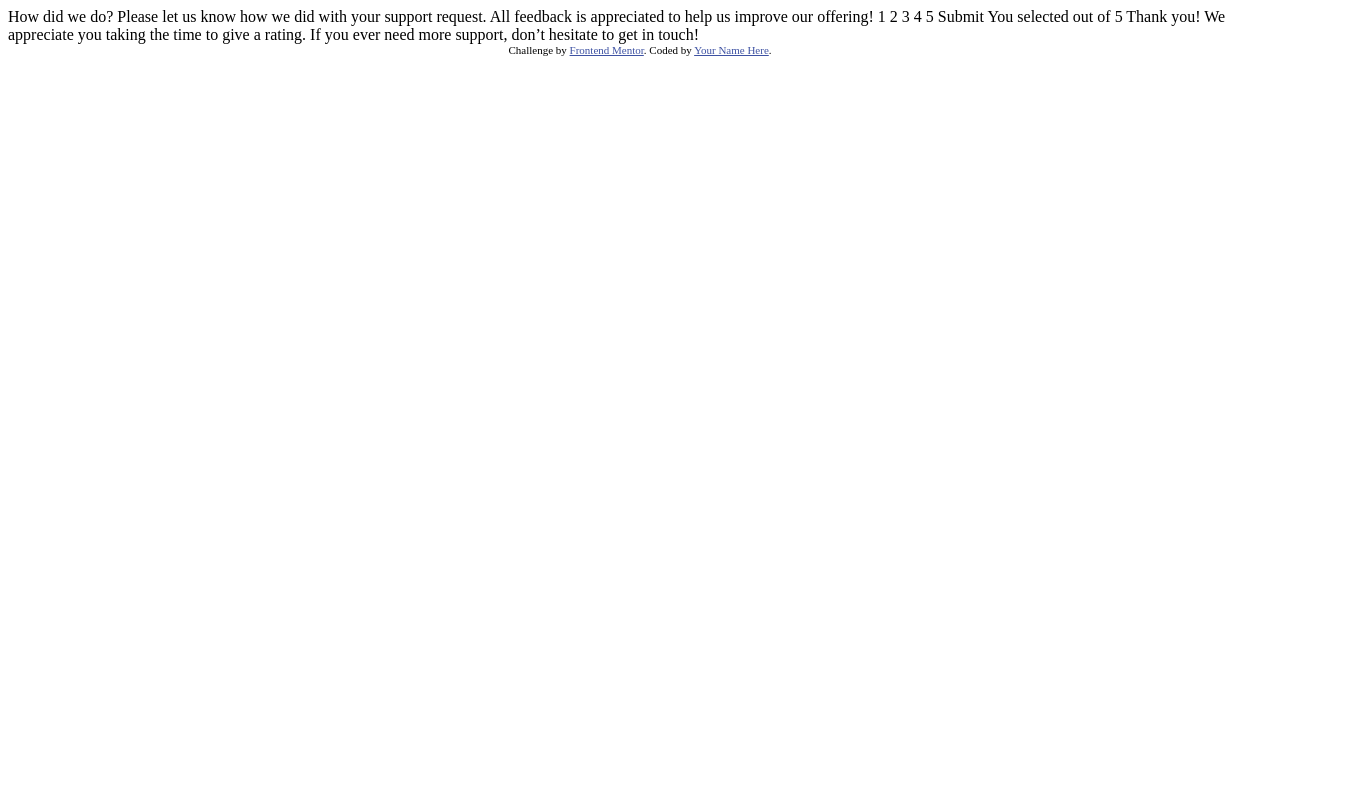
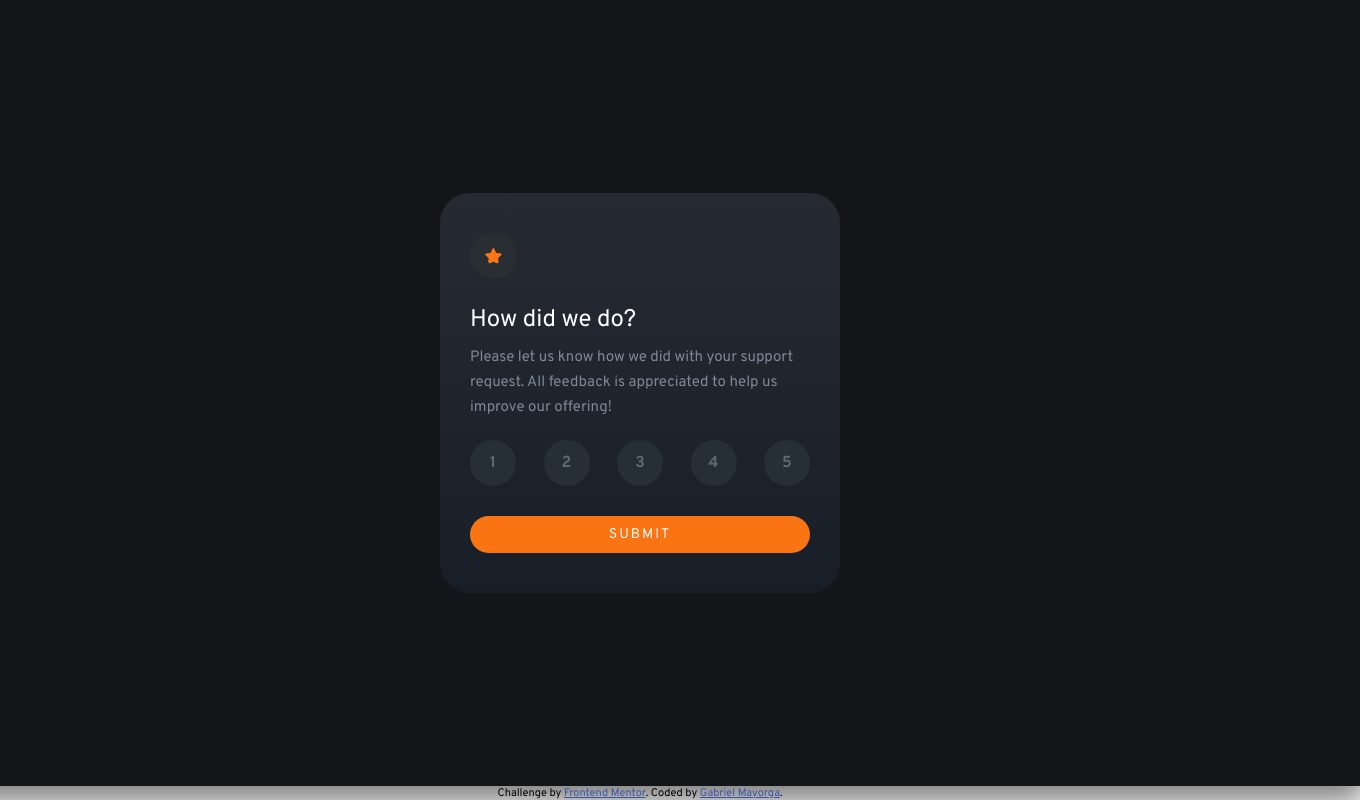
Before and after one commit to Gabox-28/InteractiveRatingComponent, a plain HTML site: page index.html in a window 1280 px wide. Shown: the whole page, 1360 px wide, since content can reach past the window. Drawn offline with Linux system fonts and the light colour scheme.

Commit message:
Challenge completed

```diff
--- a/index.html
+++ b/index.html
@@ -4,46 +4,56 @@
   <meta charset="UTF-8">
   <meta name="viewport" content="width=device-width, initial-scale=1.0"> <!-- displays site properly based on user's device -->
 
-  <link rel="icon" type="image/png" sizes="32x32" href="./images/favicon-32x32.png">
+  <link rel="icon" type="image/png" sizes="32x32" href="./images/favicon.png">
 
-  <title>Frontend Mentor | Interactive rating component</title>
+  <title>Interactive rating component | Gabriel Mayorga</title>
 
   <!-- Feel free to remove these styles or customise in your own stylesheet 👍 -->
   <style>
     .attribution { font-size: 11px; text-align: center; }
     .attribution a { color: hsl(228, 45%, 44%); }
   </style>
+
+  <link rel="preconnect" href="https://fonts.googleapis.com">
+  <link rel="preconnect" href="https://fonts.gstatic.com" crossorigin>
+  <link href="https://fonts.googleapis.com/css2?family=Overpass:wght@400;700&display=swap" rel="stylesheet">
+  <link rel="stylesheet" href="./style.css">
 </head>
 <body>
+<main class="main-container">
+  <section class="card rate-card">
+    <div class="content">
+      <img src="./images/icon-star.svg" alt="Star Icon">
+      <h1 class="title">How did we do?</h1>
+      <p class="description">Please let us know how we did with your support request. All feedback is appreciated
+        to help us improve our offering!</p>
 
-  <!-- Rating state start -->
+      <div class="buttons">
+        <div onclick="selected('btn-1')" onmouseover="over('btn-1')" onmouseout="lastOver('btn-1')" class="button btn-1">1</div>
+        <div onclick="selected('btn-2')" onmouseover="over('btn-2')" onmouseout="lastOver('btn-2')" class="button btn-2">2</div>
+        <div onclick="selected('btn-3')" onmouseover="over('btn-3')" onmouseout="lastOver('btn-3')" class="button btn-3">3</div>
+        <div onclick="selected('btn-4')" onmouseover="over('btn-4')" onmouseout="lastOver('btn-4')" class="button btn-4">4</div>
+        <div onclick="selected('btn-5')" onmouseover="over('btn-5')" onmouseout="lastOver('btn-5')" class="button btn-5">5</div>
+      </div>
 
-  How did we do?
+      <button disabled class="submit-button" onclick="submit()">Submit</button>
+    </div>
+  </section>
 
-  Please let us know how we did with your support request. All feedback is appreciated
-  to help us improve our offering!
+  <section class="card thanks-card inactive">
+    <img src="./images/illustration-thank-you.svg" alt="Thank you image">
+    <span class="rate">You selected <span class="rate-selected">4</span> out of 5</span>
+    <h1 class="title">Thank you!</h1>
+    <p class="thanks-description">We appreciate you taking the time to give a rating. If you ever need more support,
+      don’t hesitate to get in touch!</p>
+  </section>
+</main>
 
-  1 2 3 4 5
+  <footer class="attribution">
+    Challenge by <a href="https://www.frontendmentor.io?ref=challenge" target="_blank">Frontend Mentor</a>.
+    Coded by <a href="https://www.gabrielmayorga.com/">Gabriel Mayorga</a>.
+  </footer>
 
-  Submit
-
-  <!-- Rating state end -->
-
-  <!-- Thank you state start -->
-
-  You selected <!-- Add rating here --> out of 5
-
-  Thank you!
-
-  We appreciate you taking the time to give a rating. If you ever need more support,
-  don’t hesitate to get in touch!
-
-  <!-- Thank you state end -->
-
-
-  <div class="attribution">
-    Challenge by <a href="https://www.frontendmentor.io?ref=challenge" target="_blank">Frontend Mentor</a>.
-    Coded by <a href="#">Your Name Here</a>.
-  </div>
+<script src="./main.js"></script>
 </body>
 </html>
--- /dev/null
+++ b/main.js
@@ -0,0 +1,54 @@
+function lastOver(button){
+    const btn = document.querySelector(`.${button}`)
+
+    if(btn.id !== 'selected'){
+        btn.style.background = '#7c8898'
+        btn.style.color = '#ffffff'
+        setTimeout(() =>{
+            btn.removeAttribute('style')
+        }, 250)
+    }
+}
+
+function over(button){
+    const btn = document.querySelector(`.${button}`)
+
+    if(btn.id !== 'selected'){
+        btn.style.background = '#7c8898'
+        btn.style.color = '#ffffff'
+    }
+}
+
+function selected(button){
+    const btnSelected = document.querySelector(`.${button}`)
+    const buttons = document.querySelectorAll('.button')
+    const submitButton = document.querySelector('.submit-button')
+
+    let btn
+    for(btn of buttons){
+        if(btn.id !== null){
+            btn.removeAttribute('id')
+            btn.style.background = '#262f38'
+            btn.removeAttribute('style')
+        }
+    }
+
+    btnSelected.id = 'selected'
+    btnSelected.style.background = '#fa7711'
+    btnSelected.style.color = '#ffffff'
+
+    submitButton.classList.add('button-on')
+    submitButton.style.cursor = 'pointer'
+    submitButton.removeAttribute('disabled')
+}
+
+function submit(){
+    const rateCard = document.querySelector('.rate-card')
+    const thanksCard = document.querySelector('.thanks-card')
+    const rate = document.querySelector('#selected')
+    const spanRateSelected = document.querySelector('.rate-selected')
+
+    rateCard.classList.add('inactive')
+    thanksCard.classList.remove('inactive')
+    spanRateSelected.textContent = rate.textContent
+}
--- /dev/null
+++ b/style.css
@@ -0,0 +1,132 @@
+*{
+    margin: 0;
+    padding: 0;
+    box-sizing: border-box;
+    font-family: 'Overpass', sans-serif;
+}
+
+body{
+    width: 100vw;
+    height: 100vh;
+    overflow: hidden;
+    display: flex;
+    flex-direction: column;
+    justify-content: center;
+    align-items: center;
+}
+
+.main-container .inactive{
+    display: none;
+}
+
+.main-container{
+    width: 1440px;
+    height: 900px;
+    background: #141519;
+    display: flex;
+    align-items: center;
+    justify-content: center;
+    box-shadow: 0 10px 30px 5px rgba(0, 0, 0, 0.52);
+}
+
+.card{
+    width: 400px;
+    height: 400px;
+    background: linear-gradient(180deg, #262b33, #181e27);
+    border-radius: 30px;
+    display: flex;
+    flex-direction: column;
+    align-items: center;
+    justify-content: center;
+}
+
+.content{
+    width: 85%;
+}
+
+.content img{
+    background: #292e33;
+    padding: 15px;
+    border-radius: 50%;
+}
+
+.title{
+    color: white;
+    font-weight: 400;
+    margin-top: 20px;
+}
+
+.description{
+    color: hsl(216, 12%, 54%);
+    font-size: calc(15rem/16);
+    margin-top: 10px;
+    line-height: 25px;
+}
+
+.buttons{
+    display: flex;
+    align-items: center;
+    margin-top: 20px;
+    justify-content: space-between;
+}
+
+.button{
+    width: 46px;
+    padding: 13px 0;
+    text-align: center;
+    background: #262f38;
+    border-radius: 50%;
+    color: #5f6871;
+    font-weight: 700;
+    cursor: pointer;
+}
+
+.submit-button{
+    margin-top: 30px;
+    padding: 10px 0;
+    text-align: center;
+    background: hsl(25, 97%, 53%);
+    border-radius: 20px;
+    font-weight: 400;
+    text-transform: uppercase;
+    color: white;
+    letter-spacing: 2px;
+    font-size: calc(14rem/16);
+    cursor: not-allowed;
+    width: 100%;
+    border: none;
+}
+
+.button-on:hover{
+    background: white;
+    color: hsl(25, 97%, 53%);
+}
+
+.rate{
+    padding: 7px 20px;
+    background: #262f38;
+    border-radius: 20px;
+    color: #af6e3b;
+    font-size: calc(15rem/16);
+    margin-top: 30px;
+    margin-bottom: 10px;
+}
+
+.thanks-description{
+    width: 90%;
+    color: hsl(216, 12%, 54%);
+    font-size: calc(16rem/16);
+    text-align: center;
+    line-height: 25px;
+    margin-top: 15px;
+}
+
+@media(max-width: 540px){
+    .main-container{
+        width: 100vw;
+        height: 100vh;
+    }
+    .card{
+        width: 90vw;
+    }
+}
```
Also changed, not shown: images/favicon-32x32.png (deleted), images/favicon.png (added), 2 other files.
